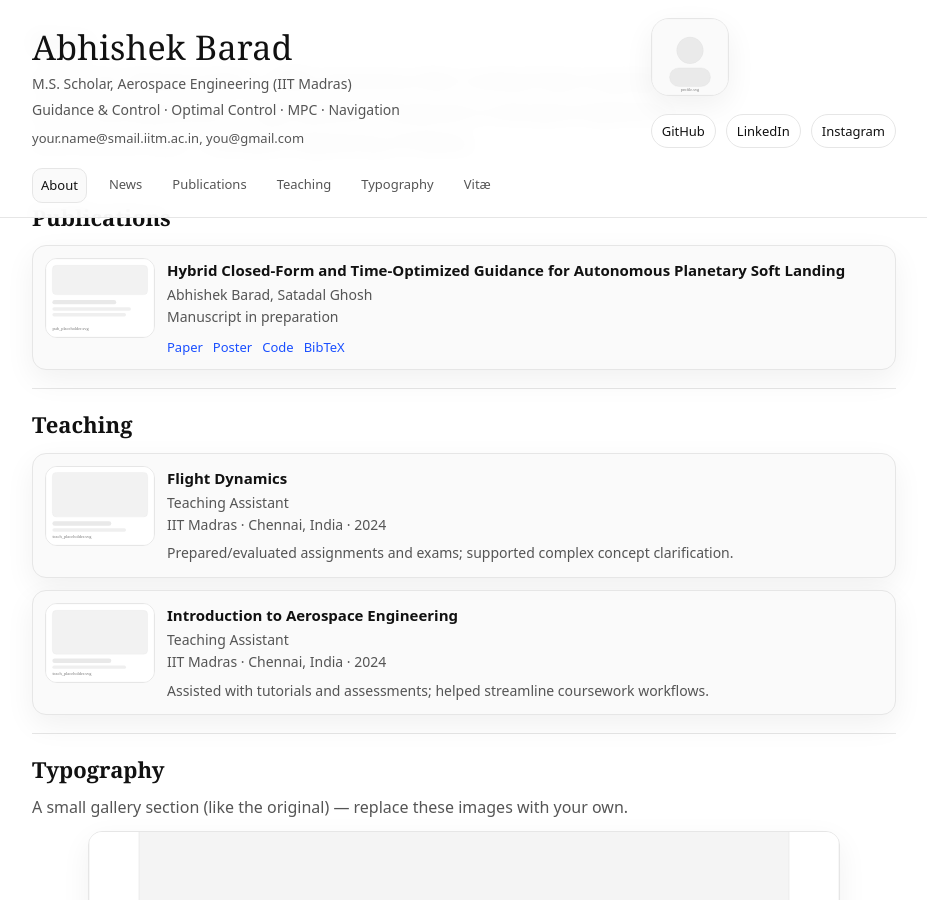
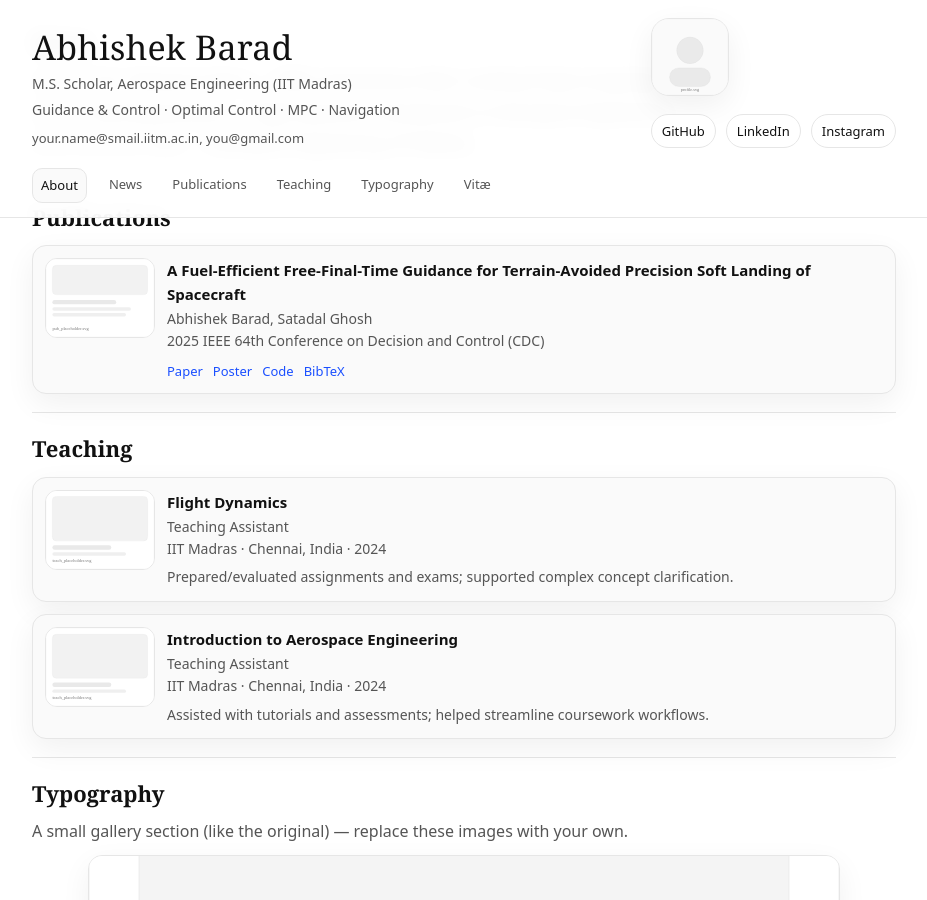
Before and after one commit to raj-abhishek-barad/raj-abhishek-barad.github.io, a Jekyll site: the page built from index.html, in a window 1280 px wide and 900 px high, scrolled down 540 px. Shown: the whole window, without its empty margins (176-1103 px from the left). Built offline with Jekyll 4.4.1, drawn with Linux system fonts in a browser that asks for light colours.

Commit message:
Update publications.yml

```diff
--- a/_data/publications.yml
+++ b/_data/publications.yml
@@ -1,14 +1,16 @@
-- title: "Hybrid Closed-Form and Time-Optimized Guidance for Autonomous Planetary Soft Landing"
+- title: "A Fuel-Efficient Free-Final-Time Guidance for Terrain-Avoided Precision Soft Landing of Spacecraft"
   authors: "Abhishek Barad, Satadal Ghosh"
-  venue: "Manuscript in preparation"
+  venue: "2025 IEEE 64th Conference on Decision and Control (CDC)"
   image: "/assets/img/pub_placeholder.svg"
   paper_url: ""
   poster_url: ""
   code_url: ""
   bibtex: |
-    @misc{barad2026guidance,
-      title        = {Hybrid Closed-Form and Time-Optimized Guidance for Autonomous Planetary Soft Landing},
-      author       = {Barad, Abhishek and Ghosh, Satadal},
-      year         = {2026},
-      note         = {Manuscript in preparation}
+    @inproceedings{barad2025fuel,
+      title={A Fuel-Efficient Free-Final-Time Guidance for Terrain-Avoided Precision Soft Landing of Spacecraft},
+      author={Barad, Abhishek and Ghosh, Satadal},
+      booktitle={2025 IEEE 64th Conference on Decision and Control (CDC)},
+      pages={948--953},
+      year={2025},
+      organization={IEEE}
     }
```
